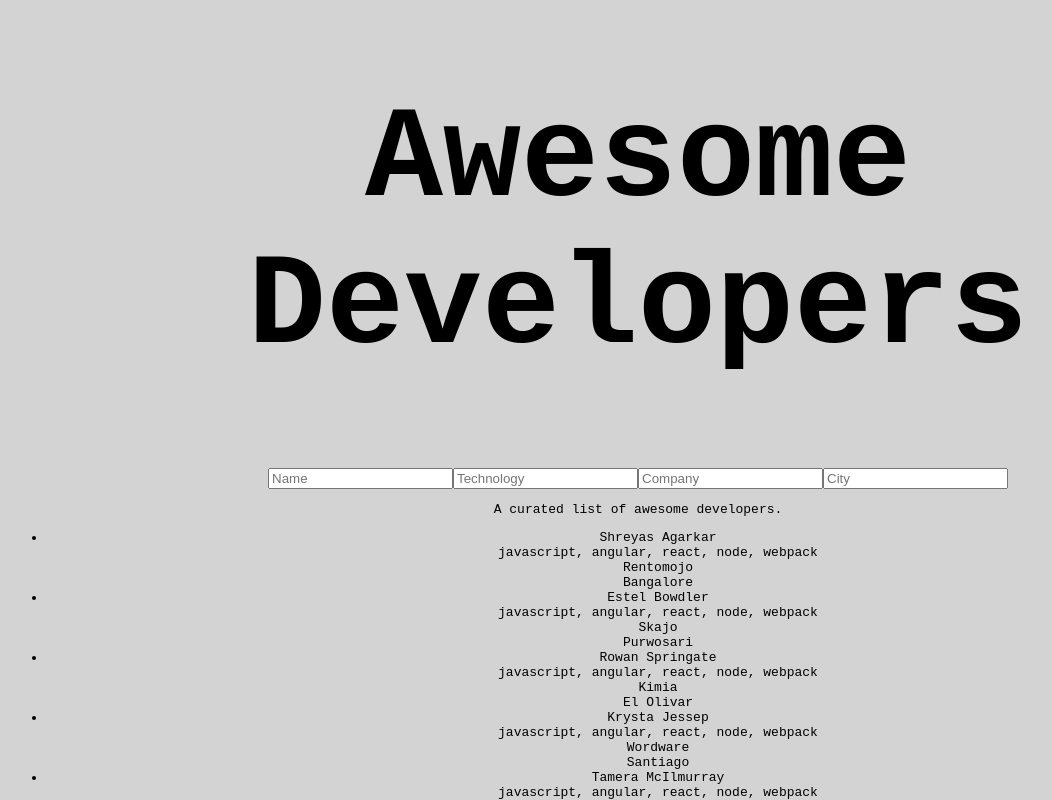
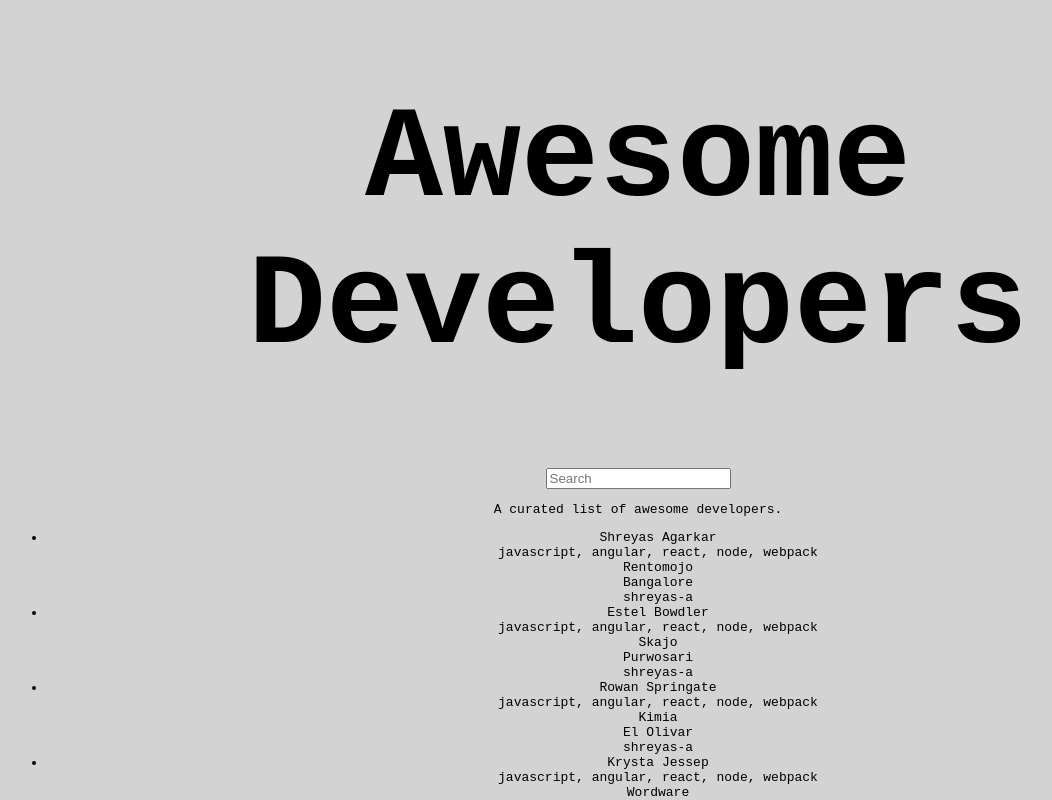
Before and after one commit to shreyas-a/awesome-developers, a React app: page / in a window 1280 px wide. Shown: the top 800 px of the page, without its empty margins (2-1054 px from the left). Built offline with nearby package versions, Linux system fonts and the light colour scheme.

Commit message:
common search

```diff
--- a/src/developers.js
+++ b/developers.js
@@ -3,606 +3,707 @@ export default [
     name: "Shreyas Agarkar",
     company: "Rentomojo",
     technologies: ["javascript", "angular", "react", "node", "webpack"],
-    city: "Bangalore"
+    city: "Bangalore",
+    github: "shreyas-a"
   },
   {
     name: "Estel Bowdler",
     technologies: ["javascript", "angular", "react", "node", "webpack"],
     company: "Skajo",
-    city: "Purwosari"
+    city: "Purwosari",
+    github: "shreyas-a"
   },
   {
     name: "Rowan Springate",
     technologies: ["javascript", "angular", "react", "node", "webpack"],
     company: "Kimia",
-    city: "El Olivar"
+    city: "El Olivar",
+    github: "shreyas-a"
   },
   {
     name: "Krysta Jessep",
     technologies: ["javascript", "angular", "react", "node", "webpack"],
     company: "Wordware",
-    city: "Santiago"
+    city: "Santiago",
+    github: "shreyas-a"
   },
   {
     name: "Tamera McIlmurray",
     technologies: ["javascript", "angular", "react", "node", "webpack"],
     company: "Chatterbridge",
-    city: "Łopuszno"
+    city: "Łopuszno",
+    github: "shreyas-a"
   },
   {
     name: "Linnell Dumphreys",
     technologies: ["javascript", "angular", "react", "node", "webpack"],
     company: "Gabcube",
-    city: "Oula Xiuma"
+    city: "Oula Xiuma",
+    github: "shreyas-a"
   },
   {
     name: "Rudd D'Alesco",
     technologies: ["javascript", "angular", "react", "node", "webpack"],
     company: "Edgewire",
-    city: "Ouzini"
+    city: "Ouzini",
+    github: "shreyas-a"
   },
   {
     name: "Beauregard Lowseley",
     technologies: ["javascript", "angular", "react", "node", "webpack"],
     company: "Jabberstorm",
-    city: "Banyue"
+    city: "Banyue",
+    github: "shreyas-a"
   },
   {
     name: "Sheryl Blazic",
     technologies: ["javascript", "angular", "react", "node", "webpack"],
     company: "InnoZ",
-    city: "Stěbořice"
+    city: "Stěbořice",
+    github: "shreyas-a"
   },
   {
     name: "Urson Behnke",
     technologies: ["javascript", "angular", "react", "node", "webpack"],
     company: "Photobug",
-    city: "Yucheng"
+    city: "Yucheng",
+    github: "shreyas-a"
   },
   {
     name: "Francklyn Bolino",
     technologies: ["javascript", "angular", "react", "node", "webpack"],
     company: "Brainlounge",
-    city: "Alameda"
+    city: "Alameda",
+    github: "shreyas-a"
   },
   {
     name: "Arron Vanezis",
     technologies: ["javascript", "angular", "react", "node", "webpack"],
     company: "Oozz",
-    city: "Aytos"
+    city: "Aytos",
+    github: "shreyas-a"
   },
   {
     name: "Krissie Tillerton",
     technologies: ["javascript", "angular", "react", "node", "webpack"],
     company: "Mynte",
-    city: "Staraya Stanitsa"
+    city: "Staraya Stanitsa",
+    github: "shreyas-a"
   },
   {
     name: "Bertina Schall",
     technologies: ["javascript", "angular", "react", "node", "webpack"],
     company: "Dabshots",
-    city: "Sơn Tây"
+    city: "Sơn Tây",
+    github: "shreyas-a"
   },
   {
     name: "Denna Staniforth",
     technologies: ["javascript", "angular", "react", "node", "webpack"],
     company: "Tagfeed",
-    city: "Semeljci"
+    city: "Semeljci",
+    github: "shreyas-a"
   },
   {
     name: "Massimo Dienes",
     technologies: ["javascript", "angular", "react", "node", "webpack"],
     company: "Eabox",
-    city: "Vitez"
+    city: "Vitez",
+    github: "shreyas-a"
   },
   {
     name: "Kimmie Luxmoore",
     technologies: ["javascript", "angular", "react", "node", "webpack"],
     company: "Zoomzone",
-    city: "Broska"
+    city: "Broska",
+    github: "shreyas-a"
   },
   {
     name: "Stefan Cumine",
     technologies: ["javascript", "angular", "react", "node", "webpack"],
     company: "Zava",
-    city: "Ljusdal"
+    city: "Ljusdal",
+    github: "shreyas-a"
   },
   {
     name: "Suzette Knight",
     technologies: ["javascript", "angular", "react", "node", "webpack"],
     company: "Cogibox",
-    city: "Yuza"
+    city: "Yuza",
+    github: "shreyas-a"
   },
   {
     name: "Dawn D'Alessio",
     technologies: ["javascript", "angular", "react", "node", "webpack"],
     company: "Flashdog",
-    city: "Kolor"
+    city: "Kolor",
+    github: "shreyas-a"
   },
   {
     name: "Olive Mattin",
     technologies: ["javascript", "angular", "react", "node", "webpack"],
     company: "Pixoboo",
-    city: "Marmashen"
+    city: "Marmashen",
+    github: "shreyas-a"
   },
   {
     name: "Wake Rogliero",
     technologies: ["javascript", "angular", "react", "node", "webpack"],
     company: "Browsezoom",
-    city: "Yaurisque"
+    city: "Yaurisque",
+    github: "shreyas-a"
   },
   {
     name: "Audi Boden",
     technologies: ["javascript", "angular", "react", "node", "webpack"],
     company: "Youfeed",
-    city: "Zhankhoteko"
+    city: "Zhankhoteko",
+    github: "shreyas-a"
   },
   {
     name: "Vonnie Wandrack",
     technologies: ["javascript", "angular", "react", "node", "webpack"],
     company: "Jaxspan",
-    city: "Lame"
+    city: "Lame",
+    github: "shreyas-a"
   },
   {
     name: "Leicester Hovenden",
     technologies: ["javascript", "angular", "react", "node", "webpack"],
     company: "Bluezoom",
-    city: "Nikhom Kham Soi"
+    city: "Nikhom Kham Soi",
+    github: "shreyas-a"
   },
   {
     name: "Arvy Cammocke",
     technologies: ["javascript", "angular", "react", "node", "webpack"],
     company: "Gigabox",
-    city: "Kagoro"
+    city: "Kagoro",
+    github: "shreyas-a"
   },
   {
     name: "Veda Ackermann",
     technologies: ["javascript", "angular", "react", "node", "webpack"],
     company: "Devpulse",
-    city: "Dióni"
+    city: "Dióni",
+    github: "shreyas-a"
   },
   {
     name: "Lani Smedmoor",
     technologies: ["javascript", "angular", "react", "node", "webpack"],
     company: "Centimia",
-    city: "Washington"
+    city: "Washington",
+    github: "shreyas-a"
   },
   {
     name: "Joline McFade",
     technologies: ["javascript", "angular", "react", "node", "webpack"],
     company: "Npath",
-    city: "Longtang"
+    city: "Longtang",
+    github: "shreyas-a"
   },
   {
     name: "Man Vost",
     technologies: ["javascript", "angular", "react", "node", "webpack"],
     company: "Mudo",
-    city: "Angelochóri"
+    city: "Angelochóri",
+    github: "shreyas-a"
   },
   {
     name: "Mignonne Foresight",
     technologies: ["javascript", "angular", "react", "node", "webpack"],
     company: "Aimbu",
-    city: "Syriam"
+    city: "Syriam",
+    github: "shreyas-a"
   },
   {
     name: "Tammara Cannon",
     technologies: ["javascript", "angular", "react", "node", "webpack"],
     company: "Rooxo",
-    city: "Pokrovskoye"
+    city: "Pokrovskoye",
+    github: "shreyas-a"
   },
   {
     name: "Marty Giraudou",
     technologies: ["javascript", "angular", "react", "node", "webpack"],
     company: "Voolia",
-    city: "Xujiadian"
+    city: "Xujiadian",
+    github: "shreyas-a"
   },
   {
     name: "Maxy Bragge",
     technologies: ["javascript", "angular", "react", "node", "webpack"],
     company: "Kamba",
-    city: "Sumberejo"
+    city: "Sumberejo",
+    github: "shreyas-a"
   },
   {
     name: "Maritsa Lindgren",
     technologies: ["javascript", "angular", "react", "node", "webpack"],
     company: "Gigazoom",
-    city: "Bukavu"
+    city: "Bukavu",
+    github: "shreyas-a"
   },
   {
     name: "Anthiathia Exter",
     technologies: ["javascript", "angular", "react", "node", "webpack"],
     company: "Mita",
-    city: "Hyères"
+    city: "Hyères",
+    github: "shreyas-a"
   },
   {
     name: "Shanon Galgey",
     technologies: ["javascript", "angular", "react", "node", "webpack"],
     company: "Kimia",
-    city: "Qiaolin"
+    city: "Qiaolin",
+    github: "shreyas-a"
   },
   {
     name: "Val Blandford",
     technologies: ["javascript", "angular", "react", "node", "webpack"],
     company: "Eimbee",
-    city: "Guandian"
+    city: "Guandian",
+    github: "shreyas-a"
   },
   {
     name: "Patton Brambill",
     technologies: ["javascript", "angular", "react", "node", "webpack"],
     company: "Gabtype",
-    city: "Romny"
+    city: "Romny",
+    github: "shreyas-a"
   },
   {
     name: "Giorgio Gutherson",
     technologies: ["javascript", "angular", "react", "node", "webpack"],
     company: "Rhynoodle",
-    city: "Montrouge"
+    city: "Montrouge",
+    github: "shreyas-a"
   },
   {
     name: "Burgess Weiss",
     technologies: ["javascript", "angular", "react", "node", "webpack"],
     company: "Skimia",
-    city: "Bertoua"
+    city: "Bertoua",
+    github: "shreyas-a"
   },
   {
     name: "Tish Cancelier",
     technologies: ["javascript", "angular", "react", "node", "webpack"],
     company: "Roombo",
-    city: "Datong"
+    city: "Datong",
+    github: "shreyas-a"
   },
   {
     name: "Christoph Beresford",
     technologies: ["javascript", "angular", "react", "node", "webpack"],
     company: "Skinder",
-    city: "Colonia Nicolich"
+    city: "Colonia Nicolich",
+    github: "shreyas-a"
   },
   {
     name: "Inness Jacobs",
     technologies: ["javascript", "angular", "react", "node", "webpack"],
     company: "Realpoint",
-    city: "Paris 16"
+    city: "Paris 16",
+    github: "shreyas-a"
   },
   {
     name: "Kiley Bollard",
     technologies: ["javascript", "angular", "react", "node", "webpack"],
     company: "Topiczoom",
-    city: "Tibigan"
+    city: "Tibigan",
+    github: "shreyas-a"
   },
   {
     name: "Maryl Jelphs",
     technologies: ["javascript", "angular", "react", "node", "webpack"],
     company: "Babbleopia",
-    city: "Kotakaya Dua"
+    city: "Kotakaya Dua",
+    github: "shreyas-a"
   },
   {
     name: "Luelle Viel",
     technologies: ["javascript", "angular", "react", "node", "webpack"],
     company: "Eare",
-    city: "Jianxin"
+    city: "Jianxin",
+    github: "shreyas-a"
   },
   {
     name: "Haroun Masters",
     technologies: ["javascript", "angular", "react", "node", "webpack"],
     company: "Trudeo",
-    city: "Hovd"
+    city: "Hovd",
+    github: "shreyas-a"
   },
   {
     name: "Leeanne Le Marquis",
     technologies: ["javascript", "angular", "react", "node", "webpack"],
     company: "Avamba",
-    city: "Taozhuang"
+    city: "Taozhuang",
+    github: "shreyas-a"
   },
   {
     name: "Tremayne Dilland",
     technologies: ["javascript", "angular", "react", "node", "webpack"],
     company: "Kayveo",
-    city: "Črenšovci"
+    city: "Črenšovci",
+    github: "shreyas-a"
   },
   {
     name: "Jinny Meecher",
     technologies: ["javascript", "angular", "react", "node", "webpack"],
     company: "Flashpoint",
-    city: "Sundsvall"
+    city: "Sundsvall",
+    github: "shreyas-a"
   },
   {
     name: "Halie Strahan",
     technologies: ["javascript", "angular", "react", "node", "webpack"],
     company: "Babblestorm",
-    city: "Néa Sánta"
+    city: "Néa Sánta",
+    github: "shreyas-a"
   },
   {
     name: "Barbra Prettyjohn",
     technologies: ["javascript", "angular", "react", "node", "webpack"],
     company: "Skynoodle",
-    city: "Atibaia"
+    city: "Atibaia",
+    github: "shreyas-a"
   },
   {
     name: "Carmela Wetherby",
     technologies: ["javascript", "angular", "react", "node", "webpack"],
     company: "Pixonyx",
-    city: "Changshou"
+    city: "Changshou",
+    github: "shreyas-a"
   },
   {
     name: "Rinaldo Lockless",
     technologies: ["javascript", "angular", "react", "node", "webpack"],
     company: "Tagtune",
-    city: "Mapalad"
+    city: "Mapalad",
+    github: "shreyas-a"
   },
   {
     name: "Maximilian Franzini",
     technologies: ["javascript", "angular", "react", "node", "webpack"],
     company: "Jaxbean",
-    city: "Galapa"
+    city: "Galapa",
+    github: "shreyas-a"
   },
   {
     name: "Lurleen Cafferty",
     technologies: ["javascript", "angular", "react", "node", "webpack"],
     company: "Livepath",
-    city: "Shūkat aş Şūfī"
+    city: "Shūkat aş Şūfī",
+    github: "shreyas-a"
   },
   {
     name: "Catriona Zamora",
     technologies: ["javascript", "angular", "react", "node", "webpack"],
     company: "Skimia",
-    city: "Matalam"
+    city: "Matalam",
+    github: "shreyas-a"
   },
   {
     name: "Kellsie Kellington",
     technologies: ["javascript", "angular", "react", "node", "webpack"],
     company: "Skivee",
-    city: "Kipen’"
+    city: "Kipen’",
+    github: "shreyas-a"
   },
   {
     name: "Lela Warret",
     technologies: ["javascript", "angular", "react", "node", "webpack"],
     company: "Kare",
-    city: "Polomolok"
+    city: "Polomolok",
+    github: "shreyas-a"
   },
   {
     name: "Elisabet Gregine",
     technologies: ["javascript", "angular", "react", "node", "webpack"],
     company: "Pixonyx",
-    city: "Örebro"
+    city: "Örebro",
+    github: "shreyas-a"
   },
   {
     name: "Hayley Malec",
     technologies: ["javascript", "angular", "react", "node", "webpack"],
     company: "Talane",
-    city: "Évodoula"
+    city: "Évodoula",
+    github: "shreyas-a"
   },
   {
     name: "Devondra Anlay",
     technologies: ["javascript", "angular", "react", "node", "webpack"],
     company: "Edgewire",
-    city: "Nakhon Nayok"
+    city: "Nakhon Nayok",
+    github: "shreyas-a"
   },
   {
     name: "Jan Sachno",
     technologies: ["javascript", "angular", "react", "node", "webpack"],
     company: "Flashset",
-    city: "Bandhagen"
+    city: "Bandhagen",
+    github: "shreyas-a"
   },
   {
     name: "Blake Brattan",
     technologies: ["javascript", "angular", "react", "node", "webpack"],
     company: "Yakidoo",
-    city: "Simeykyne"
+    city: "Simeykyne",
+    github: "shreyas-a"
   },
   {
     name: "Fabe Amberson",
     technologies: ["javascript", "angular", "react", "node", "webpack"],
     company: "Tambee",
-    city: "Hengli"
+    city: "Hengli",
+    github: "shreyas-a"
   },
   {
     name: "Irwin MacClay",
     technologies: ["javascript", "angular", "react", "node", "webpack"],
     company: "Skiptube",
-    city: "Cúcuta"
+    city: "Cúcuta",
+    github: "shreyas-a"
   },
   {
     name: "Mac Cheasman",
     technologies: ["javascript", "angular", "react", "node", "webpack"],
     company: "Livepath",
-    city: "Juyuan"
+    city: "Juyuan",
+    github: "shreyas-a"
   },
   {
     name: "Clyde Rowland",
     technologies: ["javascript", "angular", "react", "node", "webpack"],
     company: "Vinder",
-    city: "Perosinho"
+    city: "Perosinho",
+    github: "shreyas-a"
   },
   {
     name: "Cele Gullick",
     technologies: ["javascript", "angular", "react", "node", "webpack"],
     company: "Gabcube",
-    city: "Keluke"
+    city: "Keluke",
+    github: "shreyas-a"
   },
   {
     name: "Briant Swyndley",
     technologies: ["javascript", "angular", "react", "node", "webpack"],
     company: "Myworks",
-    city: "Kanada"
+    city: "Kanada",
+    github: "shreyas-a"
   },
   {
     name: "Ellery Schutter",
     technologies: ["javascript", "angular", "react", "node", "webpack"],
     company: "Brainverse",
-    city: "Librazhd"
+    city: "Librazhd",
+    github: "shreyas-a"
   },
   {
     name: "Ludovico Castellet",
     technologies: ["javascript", "angular", "react", "node", "webpack"],
     company: "Topiczoom",
-    city: "Gusinoozyorsk"
+    city: "Gusinoozyorsk",
+    github: "shreyas-a"
   },
   {
     name: "Chen Dollen",
     technologies: ["javascript", "angular", "react", "node", "webpack"],
     company: "Tagcat",
-    city: "Guimarães"
+    city: "Guimarães",
+    github: "shreyas-a"
   },
   {
     name: "Andris Kirman",
     technologies: ["javascript", "angular", "react", "node", "webpack"],
     company: "Pixoboo",
-    city: "Yasnyy"
+    city: "Yasnyy",
+    github: "shreyas-a"
   },
   {
     name: "Mead Skally",
     technologies: ["javascript", "angular", "react", "node", "webpack"],
     company: "Oyope",
-    city: "Bitica"
+    city: "Bitica",
+    github: "shreyas-a"
   },
   {
     name: "Brooke Harrod",
     technologies: ["javascript", "angular", "react", "node", "webpack"],
     company: "Minyx",
-    city: "Arras"
+    city: "Arras",
+    github: "shreyas-a"
   },
   {
     name: "Jessa Archer",
     technologies: ["javascript", "angular", "react", "node", "webpack"],
     company: "Leenti",
-    city: "Sallanches"
+    city: "Sallanches",
+    github: "shreyas-a"
   },
   {
     name: "Upton Suddick",
     technologies: ["javascript", "angular", "react", "node", "webpack"],
     company: "Dablist",
-    city: "Xufeng"
+    city: "Xufeng",
+    github: "shreyas-a"
   },
   {
     name: "Rubin Christofle",
     technologies: ["javascript", "angular", "react", "node", "webpack"],
     company: "Rhyloo",
-    city: "Drohiczyn"
+    city: "Drohiczyn",
+    github: "shreyas-a"
   },
   {
     name: "Benyamin Sevitt",
     technologies: ["javascript", "angular", "react", "node", "webpack"],
     company: "Yacero",
-    city: "Zhangguanying"
+    city: "Zhangguanying",
+    github: "shreyas-a"
   },
   {
     name: "Julie Cassells",
     technologies: ["javascript", "angular", "react", "node", "webpack"],
     company: "Rhyloo",
-    city: "Shiqiao"
+    city: "Shiqiao",
+    github: "shreyas-a"
   },
   {
     name: "Sabrina Marler",
     technologies: ["javascript", "angular", "react", "node", "webpack"],
     company: "Brightdog",
-    city: "Mubende"
+    city: "Mubende",
+    github: "shreyas-a"
   },
   {
     name: "Stormy Abdee",
     technologies: ["javascript", "angular", "react", "node", "webpack"],
     company: "Twitterlist",
-    city: "Dajabón"
+    city: "Dajabón",
+    github: "shreyas-a"
   },
   {
     name: "Tamarah McLane",
     technologies: ["javascript", "angular", "react", "node", "webpack"],
     company: "Dynava",
-    city: "Nyima"
+    city: "Nyima",
+    github: "shreyas-a"
   },
   {
     name: "Bartlett Shingles",
     technologies: ["javascript", "angular", "react", "node", "webpack"],
     company: "Centimia",
-    city: "Shuanghekou"
+    city: "Shuanghekou",
+    github: "shreyas-a"
   },
   {
     name: "Rosanna Kubes",
     technologies: ["javascript", "angular", "react", "node", "webpack"],
     company: "Skippad",
-    city: "La Jicaral"
+    city: "La Jicaral",
+    github: "shreyas-a"
   },
   {
     name: "Taber Dosdill",
     technologies: ["javascript", "angular", "react", "node", "webpack"],
     company: "Shufflester",
-    city: "Cihampelas"
+    city: "Cihampelas",
+    github: "shreyas-a"
   },
   {
     name: "Buddie Heild",
     technologies: ["javascript", "angular", "react", "node", "webpack"],
     company: "Kanoodle",
-    city: "Kaga Bandoro"
+    city: "Kaga Bandoro",
+    github: "shreyas-a"
   },
   {
     name: "Gamaliel Edlyn",
     technologies: ["javascript", "angular", "react", "node", "webpack"],
     company: "Meevee",
-    city: "Rondonópolis"
+    city: "Rondonópolis",
+    github: "shreyas-a"
   },
   {
     name: "Lesley Haylands",
     technologies: ["javascript", "angular", "react", "node", "webpack"],
     company: "Quatz",
-    city: "Batang"
+    city: "Batang",
+    github: "shreyas-a"
   },
   {
     name: "Mady Palmby",
     technologies: ["javascript", "angular", "react", "node", "webpack"],
     company: "Fiveclub",
-    city: "Wangtuan"
+    city: "Wangtuan",
+    github: "shreyas-a"
   },
   {
     name: "Merl Slocombe",
     technologies: ["javascript", "angular", "react", "node", "webpack"],
     company: "Tagfeed",
-    city: "Catujal Velho"
+    city: "Catujal Velho",
+    github: "shreyas-a"
   },
   {
     name: "Allie Jacquet",
     technologies: ["javascript", "angular", "react", "node", "webpack"],
     company: "Gabspot",
-    city: "Huajlaya"
+    city: "Huajlaya",
+    github: "shreyas-a"
   },
   {
     name: "Joelie Snepp",
     technologies: ["javascript", "angular", "react", "node", "webpack"],
     company: "Babblestorm",
-    city: "Arcos"
+    city: "Arcos",
+    github: "shreyas-a"
   },
   {
     name: "Carlyn Hotton",
     technologies: ["javascript", "angular", "react", "node", "webpack"],
     company: "Dazzlesphere",
-    city: "Norakert"
+    city: "Norakert",
+    github: "shreyas-a"
   },
   {
     name: "Paloma Scarlett",
     technologies: ["javascript", "angular", "react", "node", "webpack"],
     company: "Rooxo",
-    city: "Gulyantsi"
+    city: "Gulyantsi",
+    github: "shreyas-a"
   },
   {
     name: "Nonie Weekes",
     technologies: ["javascript", "angular", "react", "node", "webpack"],
     company: "Izio",
-    city: "Kubangwaru"
+    city: "Kubangwaru",
+    github: "shreyas-a"
   },
   {
     name: "Brannon McAline",
     technologies: ["javascript", "angular", "react", "node", "webpack"],
     company: "Ainyx",
-    city: "Shalinskoye"
+    city: "Shalinskoye",
+    github: "shreyas-a"
   },
   {
     name: "Martie Leneham",
     technologies: ["javascript", "angular", "react", "node", "webpack"],
     company: "Fivespan",
-    city: "Sainte-Adèle"
+    city: "Sainte-Adèle",
+    github: "shreyas-a"
   },
   {
     name: "Lance Warlton",
     technologies: ["javascript", "angular", "react", "node", "webpack"],
     company: "Aivee",
-    city: "Jianling"
+    city: "Jianling",
+    github: "shreyas-a"
   }
 ];
--- a/src/Components/App.jsx
+++ b/src/Components/App.jsx
@@ -1,27 +1,30 @@
 import React, { Component } from "react";
 
-import developers from "../developers.js";
+import developers from "../../developers.js";
 
 class App extends Component {
   constructor(props) {
     super(props);
     this.state = {
       developers: [],
-      search: {
-        name: "",
-        technology: "",
-        company: "",
-        city: ""
-      }
+      search: ""
     };
   }
 
-  filterByName(event) {
+  searchDeveloper(event) {
     let updatedList = developers;
-    updatedList = updatedList.filter(
-      item =>
-        item.name.toLowerCase().search(event.target.value.toLowerCase()) !== -1
-    );
+    updatedList = updatedList.filter(item => {
+      // TODO: A better comparison condition
+      return (
+        item.name.toLowerCase().search(event.target.value.toLowerCase()) !==
+          -1 ||
+        item.company.toLowerCase().search(event.target.value.toLowerCase()) !==
+          -1 ||
+        item.github.toLowerCase().search(event.target.value.toLowerCase()) !==
+          -1 ||
+        item.city.toLowerCase().search(event.target.value.toLowerCase()) !== -1
+      );
+    });
     this.setState({ developers: updatedList });
   }
 
@@ -37,13 +40,9 @@ class App extends Component {
         <h1>Awesome Developers</h1>
         <input
           type="text"
-          placeholder="Name"
-          onChange={this.filterByName.bind(this)}
+          placeholder="Search"
+          onChange={this.searchDeveloper.bind(this)}
         />
-        <input type="text" placeholder="Technology" />
-        <input type="text" placeholder="Company" />
-        <input type="text" placeholder="City" />
-
         <div>
           <p>A curated list of awesome developers.</p>
           <ul>
@@ -53,6 +52,7 @@ class App extends Component {
                 <div>{developer.technologies.join(", ")}</div>
                 <div>{developer.company}</div>
                 <div>{developer.city}</div>
+                <div>{developer.github}</div>
               </li>
             ))}
           </ul>
```
